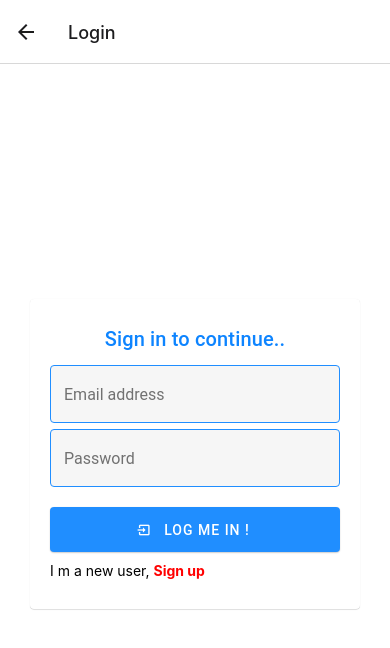
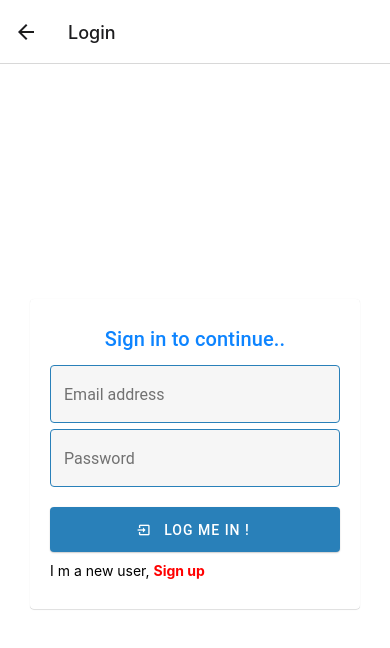
Before and after one commit to Shalini-2209/career-guidance-app-rn, a React Native app: screen /Login in a window 390 px wide. Shown: the top 648 px of the page. Built offline with nearby package versions, Linux system fonts and the light colour scheme; no server answers.

Commit message:
Default changes

```diff
--- a/App.js
+++ b/App.js
@@ -4,16 +4,5 @@ import Routes from "./src/navigations/routes";
 import MyTabs from "./src/navigations/tab-container";
 
 export default function App() {
-  return (
-    <View style={styles.container}>
-      <Routes />
-    </View>
-  );
+  return <Routes />;
 }
-
-const styles = StyleSheet.create({
-  container: {
-    flex: 1,
-    backgroundColor: "#fff",
-  },
-});
--- a/src/default/colors.js
+++ b/src/default/colors.js
@@ -1,4 +1,4 @@
-const basic = "#208eff";
+const basic = "#2980b9";
 const dark = "#0d84ff";
 
 export { basic, dark };
```
